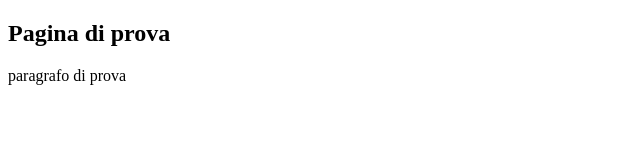
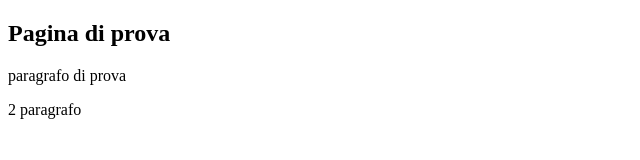
Before and after one commit to lucaaggio/example-2, a website: page public/index.html in a window 1280 px wide. Shown: the full height of the page, 0-640 px from the left. Drawn offline with Linux system fonts and the light colour scheme.

Commit message:
add public

```diff
--- a/package.json
+++ b/package.json
@@ -5,7 +5,7 @@
   "main": "index.js",
   "scripts": {
     "test": "echo \"Error: no test specified\" && exit 1",
-    "pages":"gh-pages -d ."
+    "pages":"gh-pages -d public"
   },
   "repository": {
     "type": "git",
--- a/index.html
+++ b/public/index.html
@@ -9,5 +9,6 @@
 <body>
     <h2>Pagina di prova</h2>
     <p>paragrafo di prova</p>
+    <p>2 paragrafo</p>
 </body>
 </html>
```
Also changed, not shown: public/README.md (renamed from README.md), public/style.css (renamed from style.css), 2 other files.
